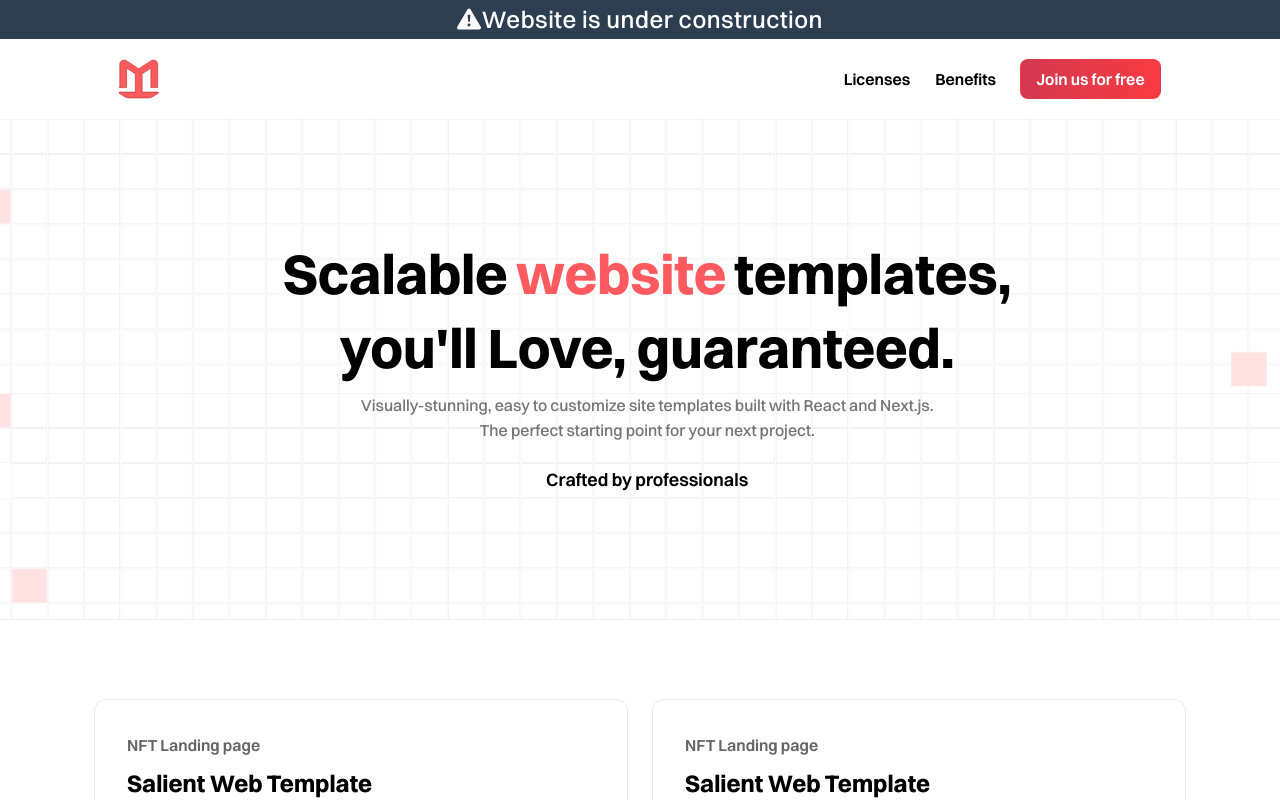
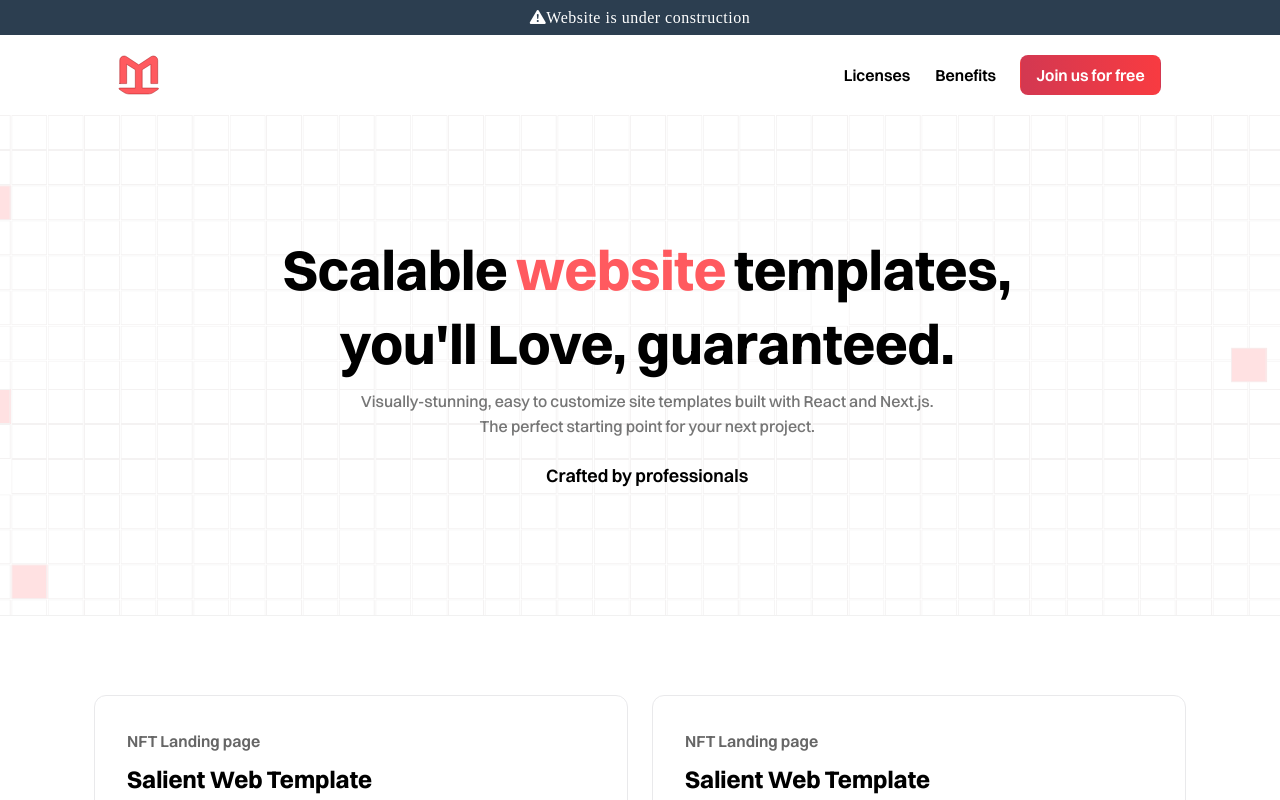
Before and after one commit to nisharmultani/makken-assignment, a Next.js app: page / in a window 1280 px wide. Shown: the top 800 px of the page. Built offline with nearby package versions, Linux system fonts and the light colour scheme.

Commit message:
fix: notification style

```diff
--- a/components/notification.js
+++ b/components/notification.js
@@ -2,7 +2,7 @@ import style from "../styles/noti.module.css";
 export default function Notification() {
   return (
     <div className={`${style.div}`}>
-    <h4 className="bi bi-exclamation-triangle-fill color-white">Website is under construction</h4>
+    <span className="bi bi-exclamation-triangle-fill">Website is under construction</span>
     </div>
   );
 }
--- a/pages/index.tsx
+++ b/pages/index.tsx
@@ -9,7 +9,7 @@ export default function Home() {
   return (
     <>
       <Head>
-        <title>makken</title>
+        <title>Makkken</title>
         <meta name="description" content="Generated by create next app" />
         <link rel="icon" href="/favicon.ico" />
       </Head>
--- a/styles/noti.module.css
+++ b/styles/noti.module.css
@@ -3,11 +3,7 @@
     padding: 5px;
     letter-spacing: .5px;
     text-align: center;
-}
-.div h4{
     color: white;
-    text-align: center;
-    margin: 0;
     font-family: "Switzer-Variable";
 
 }
```
